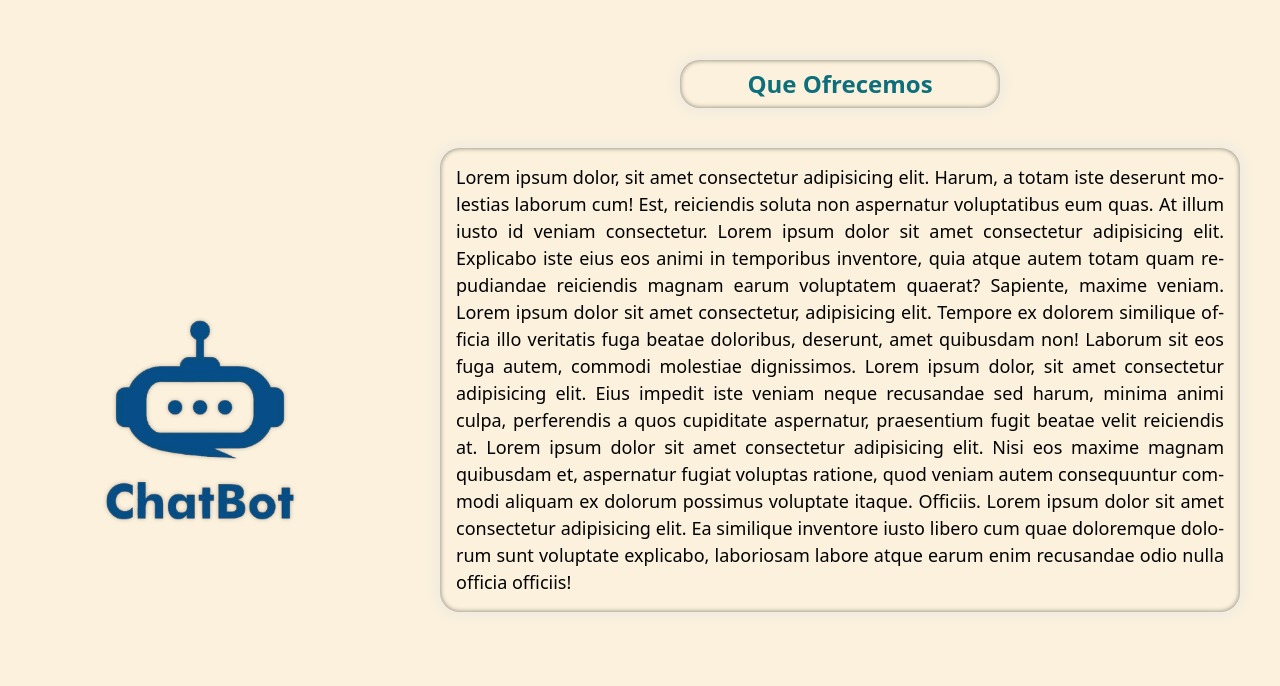
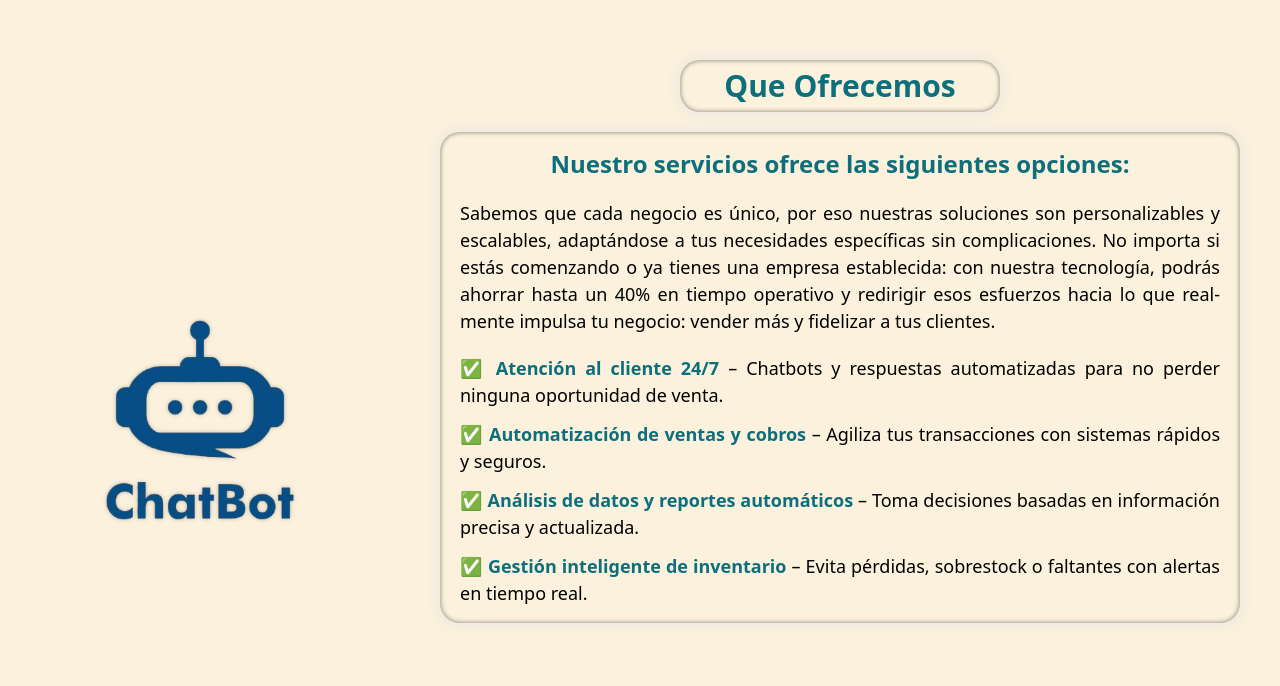
Before and after one commit to yhonder710/web-servicios, a React (Vite) app: page / in a window 1280 px wide. Shown: the part 794-1480 px from the top of the page. Built offline with nearby package versions, Linux system fonts and the light colour scheme.

Commit message:
secion corregida

```diff
--- a/src/components/organismos/QueOfrecemos.tsx
+++ b/src/components/organismos/QueOfrecemos.tsx
@@ -3,19 +3,26 @@ import Imagen from "../../assets/bot2-removebg-preview.png"
 export function QueOfrecemos() {
   return (
     <section className="w-full h-[100vh] flex flex-row-reverse items-center">
-      <section className="w-220 h-full flex flex-col items-center p-10 gap-10">
+      <section className="w-220 h-full flex flex-col items-center p-10 gap-5">
         <div className="w-80 flex justify-center p-2 subTitle">
-          <h2 className="text-[#0E6F7C] font-bold text-2xl">Que Ofrecemos</h2>
+          <h2 className="text-[#0E6F7C] font-bold text-3xl">Que Ofrecemos</h2>
         </div>
-        <section className="w-200 flex justify-center p-4 subTitle">
-          <p className="descripcion">Lorem ipsum dolor, sit amet consectetur adipisicing elit. Harum, a totam iste deserunt molestias laborum cum! Est, reiciendis soluta non aspernatur voluptatibus eum quas. At illum iusto id veniam consectetur.
-            Lorem ipsum dolor sit amet consectetur adipisicing elit. Explicabo iste eius eos animi in temporibus inventore, quia atque autem totam quam repudiandae reiciendis magnam earum voluptatem quaerat? Sapiente, maxime veniam.
-            Lorem ipsum dolor sit amet consectetur, adipisicing elit. Tempore ex dolorem similique officia illo veritatis fuga beatae doloribus, deserunt, amet quibusdam non! Laborum sit eos fuga autem, commodi molestiae dignissimos.
-            Lorem ipsum dolor, sit amet consectetur adipisicing elit. Eius impedit iste veniam neque recusandae sed harum, minima animi culpa, perferendis a quos cupiditate aspernatur, praesentium fugit beatae velit reiciendis at.
-            Lorem ipsum dolor sit amet consectetur adipisicing elit. Nisi eos maxime magnam quibusdam et, aspernatur fugiat voluptas ratione, quod veniam autem consequuntur commodi aliquam ex dolorum possimus voluptate itaque. Officiis.
-            Lorem ipsum dolor sit amet consectetur adipisicing elit. Ea similique inventore iusto libero cum quae doloremque dolorum sunt voluptate explicabo, laboriosam labore atque earum enim recusandae odio nulla officia officiis!
+        <div className="w-200 flex flex-col gap-5 justify-center p-4 px-5 subTitle">
+          <strong className="text-[#0E6F7C] text-2xl">Nuestro servicios ofrece las siguientes opciones:</strong>
+
+          <p className="descripcion">
+            Sabemos que cada negocio es único, por eso nuestras soluciones son personalizables y escalables, adaptándose a tus necesidades específicas sin complicaciones. No importa si estás comenzando o ya tienes una empresa establecida: con nuestra tecnología, podrás ahorrar hasta un 40% en tiempo operativo y redirigir esos esfuerzos hacia lo que realmente impulsa tu negocio: vender más y fidelizar a tus clientes.
           </p>
-        </section>
+
+          <div className="flex flex-col descripcion  gap-3">
+            <span>✅ <strong className="text-[#0E6F7C]">Atención al cliente 24/7</strong> – Chatbots y respuestas automatizadas para no perder ninguna oportunidad de venta.</span>
+            <span>✅ <strong className="text-[#0E6F7C]">Automatización de ventas y cobros</strong> – Agiliza tus transacciones con sistemas rápidos y seguros.</span>
+            <span>✅ <strong className="text-[#0E6F7C]">Análisis de datos y reportes automáticos</strong> – Toma decisiones basadas en información precisa y actualizada.</span>
+            <span>✅ <strong className="text-[#0E6F7C]">Gestión inteligente de inventario</strong> – Evita pérdidas, sobrestock o faltantes con alertas en tiempo real.</span>
+          </div>
+
+        </div>
+
       </section>
       <section>
         <img src={Imagen} alt="" className="Imagenes" />
```
